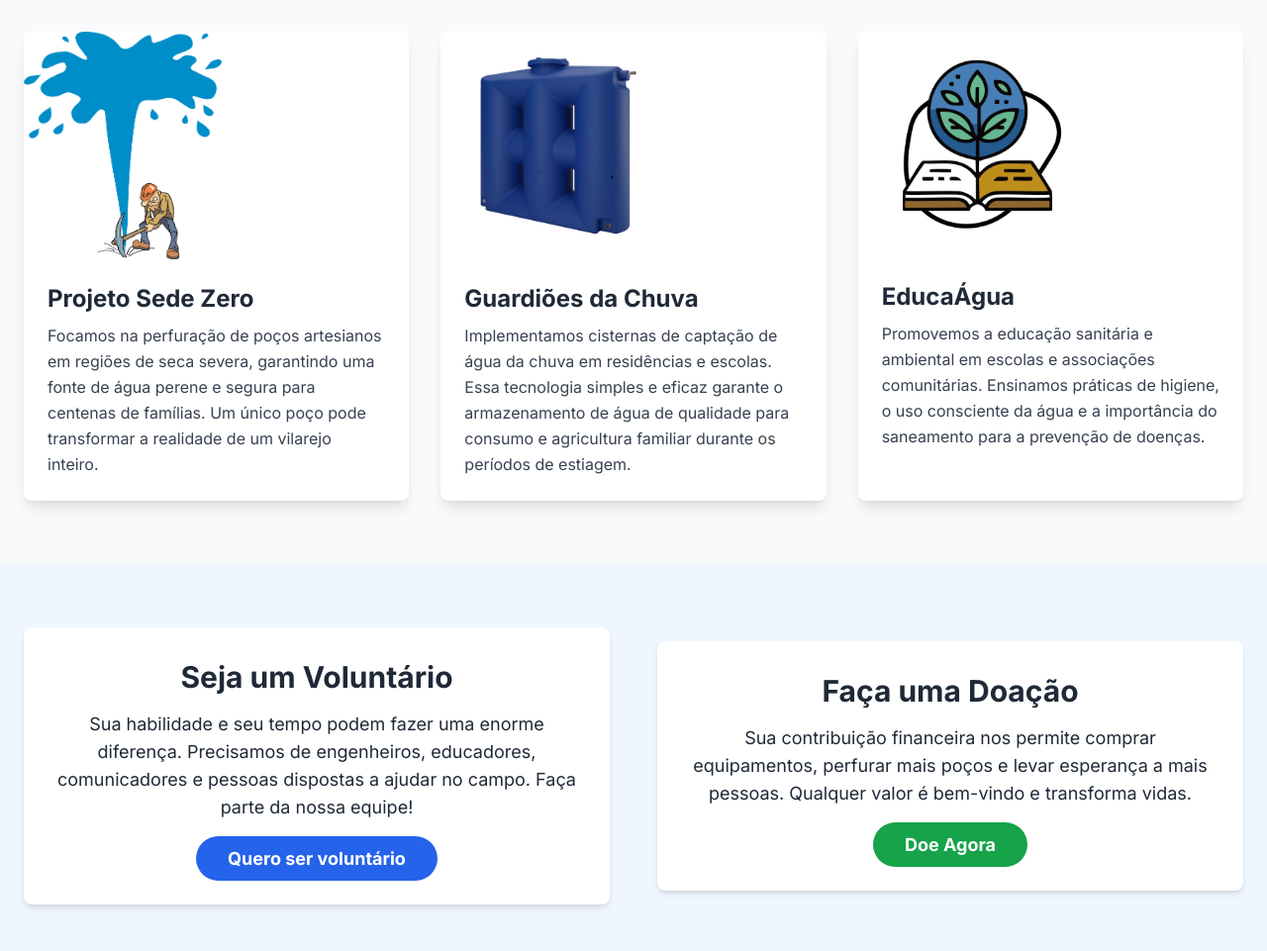
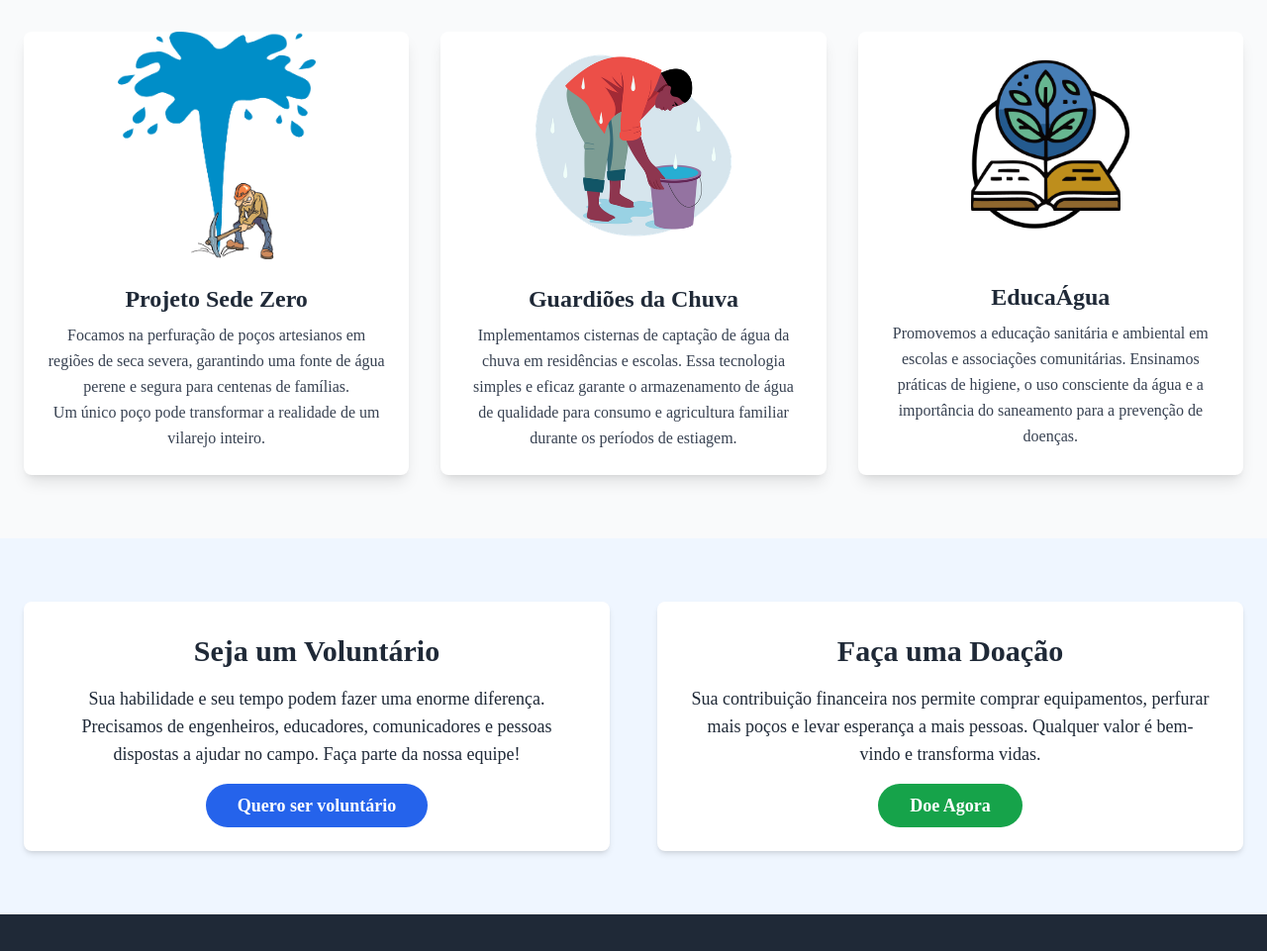
Before and after one commit to luvanz-code/DesWeb-Entrega01, a plain HTML site: page Projetos.html in a window 1280 px wide. Shown: the part 180-1141 px from the top of the page at 99% size. Drawn offline with nearby package versions, Linux system fonts and the light colour scheme.

Commit message:
Atualização com CSS
melhorias no CSS, mudanças nas fontes, centralização de textos e imagens, inclusão do contato por whatsapp na doação, mudanças de imagens

```diff
--- a/Cadastro.html
+++ b/Cadastro.html
@@ -5,13 +5,14 @@
     <meta charset="UTF-8">
     <meta name="viewport" content="width=device-width, initial-scale=1.0">
     <title>Cadastro - Ong Água Limpa para Todos</title>
+    <link rel="shortcut icon" href="Imagens/gota.ico" type="image/x-icon">
     <meta name="description"
         content="Página de cadastro para voluntários da Ong Água Limpa para Todos. Preencha o formulário e junte-se a nós.">
     <script src="https://cdn.tailwindcss.com"></script>
     <link href="https://fonts.googleapis.com/css2?family=Inter:wght@400;600;700&display=swap" rel="stylesheet">
     <style>
         body {
-            font-family: 'Inter', sans-serif;
+            font-family: "Lucida Bright", serif;
         }
 
         /* Estilos para feedback de validação */
--- a/Projetos.html
+++ b/Projetos.html
@@ -1,17 +1,18 @@
 <!DOCTYPE html>
 <html lang="pt-BR">
 
-<head>
+<head> <!--Configurações da página-->
     <meta charset="UTF-8">
     <meta name="viewport" content="width=device-width, initial-scale=1.0">
-    <title>Projetos - Ong Água Limpa para Todos</title>
+    <title>Projetos - Ong Água Limpa para Todos</title> <!--Título-->
+    <link rel="shortcut icon" href="Imagens/gota.ico" type="image/x-icon"> <!--Flavicon-->
     <meta name="description"
         content="Conheça os projetos da Ong Água Limpa para Todos, saiba como ser voluntário ou fazer uma doação para nossa causa.">
     <script src="https://cdn.tailwindcss.com"></script>
     <link href="https://fonts.googleapis.com/css2?family=Inter:wght@400;600;700&display=swap" rel="stylesheet">
     <style>
         body {
-            font-family: 'Inter', sans-serif;
+            font-family: "Lucida Bright", serif;
         }
     </style>
 </head>
@@ -47,41 +48,45 @@
                 <div class="grid grid-cols-1 md:grid-cols-2 lg:grid-cols-3 gap-8">
                     <!-- Artigo do Projeto 1 -->
                     <article class="bg-white rounded-lg shadow-lg overflow-hidden flex flex-col">
+                        <div style="display: flex; justify-content: center; align-items: center;"> <!--Flexbox para centralizar a imagem-->
                         <img src="Imagens/poço artesiano.png" alt="Imagem de um poço artesiano." height="200"
                             width="200">
-
+                        </div>
+                        <div style="text-align: center;" </div> <!--Centralizar texto -->
                         <div class="p-6 flex-grow">
                             <h3 class="text-2xl font-bold mb-2">Projeto Sede Zero</h3>
                             <p class="text-gray-700 leading-relaxed">
-                                Focamos na perfuração de poços artesianos em regiões de seca severa, garantindo uma
-                                fonte de água perene e segura para centenas de famílias. Um único poço pode transformar
+                                Focamos na perfuração de poços artesianos em regiões de seca severa, garantindo uma fonte de água perene e segura para centenas de famílias. <br> Um único poço pode transformar
                                 a realidade de um vilarejo inteiro.
                             </p>
                         </div>
                     </article>
                     <!-- Artigo do Projeto 2 -->
                     <article class="bg-white rounded-lg shadow-lg overflow-hidden flex flex-col">
-                        <img src="Imagens/cisterna.webp" alt="Imagem de uma cisterna." width="230" height="230">
+                        <div style="display: flex; justify-content: center; align-items: center;"> <!--Flexbox para centralizar a imagem-->
+                        <img src="Imagens/cisterna1.png" alt="Imagem de uma cisterna." width="230" height="230">
+                        </div>
+                        <div style="text-align: center;" </div> <!--Centralizar texto -->
                         <div class="p-6 flex-grow">
                             <h3 class="text-2xl font-bold mb-2">Guardiões da Chuva</h3>
                             <p class="text-gray-700 leading-relaxed">
-                                Implementamos cisternas de captação de água da chuva em residências e escolas. Essa
-                                tecnologia simples e eficaz garante o armazenamento de água de qualidade para consumo e
+                                Implementamos cisternas de captação de água da chuva em residências e escolas. Essa tecnologia simples e eficaz garante o armazenamento de água de qualidade para consumo e
                                 agricultura familiar durante os períodos de estiagem.
                             </p>
+
                         </div>
                     </article>
                     <!-- Artigo do Projeto 3 -->
                     <article class="bg-white rounded-lg shadow-lg overflow-hidden flex flex-col">
+                        <div style="display: flex; justify-content: center; align-items: center;"> <!--Flexbox para centralizar a imagem-->
                         <img src="Imagens/educação.png" alt="Imagem representando a educação ambiental." width="250"
                             height="250">
-
+                        </div>
+                        <div style="text-align: center;"</div> <!--Centralizar texto -->
                         <div class="p-6 flex-grow">
                             <h3 class="text-2xl font-bold mb-2">EducaÁgua</h3>
                             <p class="text-gray-700 leading-relaxed">
-                                Promovemos a educação sanitária e ambiental em escolas e associações comunitárias.
-                                Ensinamos práticas de higiene, o uso consciente da água e a importância do saneamento
-                                para a prevenção de doenças.
+                                Promovemos a educação sanitária e ambiental em escolas e associações comunitárias. Ensinamos práticas de higiene, o uso consciente da água e a importância do saneamento para a prevenção de doenças.
                             </p>
                         </div>
                     </article>
@@ -96,9 +101,7 @@
                     <!-- Voluntariado -->
                     <aside class="bg-white p-8 rounded-lg shadow-md text-center">
                         <h3 class="text-3xl font-bold mb-4">Seja um Voluntário</h3>
-                        <p class="text-lg mb-6">Sua habilidade e seu tempo podem fazer uma enorme diferença. Precisamos
-                            de engenheiros, educadores, comunicadores e pessoas dispostas a ajudar no campo. Faça parte
-                            da nossa equipe!</p>
+                        <p class="text-lg mb-6">Sua habilidade e seu tempo podem fazer uma enorme diferença. Precisamos de engenheiros, educadores, comunicadores e pessoas dispostas a ajudar no campo. Faça parte da nossa equipe!</p>
                         <a href="cadastro.html"
                             class="bg-blue-600 text-white font-bold py-3 px-8 rounded-full text-lg hover:bg-blue-700 transition">Quero
                             ser voluntário</a>
@@ -107,12 +110,13 @@
                     <!-- Doação -->
                     <aside class="bg-white p-8 rounded-lg shadow-md text-center">
                         <h3 class="text-3xl font-bold mb-4">Faça uma Doação</h3>
-                        <p class="text-lg mb-6">Sua contribuição financeira nos permite comprar equipamentos, perfurar
-                            mais poços e levar esperança a mais pessoas. Qualquer valor é bem-vindo e transforma vidas.
+                        <p class="text-lg mb-6">Sua contribuição financeira nos permite comprar equipamentos, perfurar mais poços e levar esperança a mais pessoas. Qualquer valor é bem-vindo e transforma vidas.
                         </p>
-                        <a href="#"
+                        <a href="https://wa.me/5511999999999?text=Ol%C3%A1,%20gostaria%20de%20mais%20informa%C3%A7%C3%B5es."
                             class="bg-green-600 text-white font-bold py-3 px-8 rounded-full text-lg hover:bg-green-700 transition">Doe
-                            Agora</a>
+                            Agora <!--link abrindo contato por whatsapp-->
+                        </a>
+                    </a>
                     </aside>
                 </div>
             </div>
```
Also changed, not shown: Index.html (+10 -13 lines), Imagens/cisterna.png (added), Imagens/cisterna1.png (added), Imagens/cisterna1.webp (added), Imagens/gota.ico (added).
